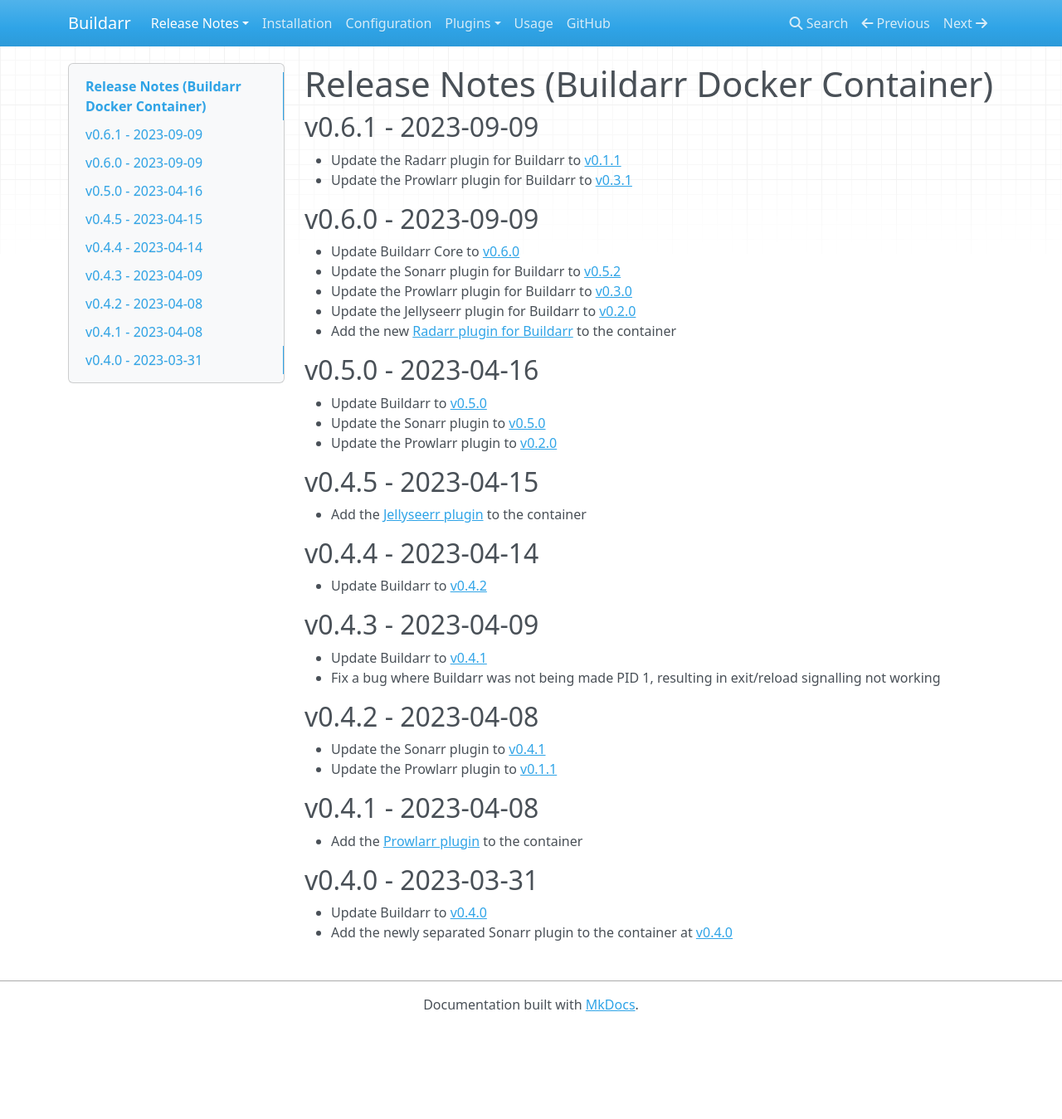
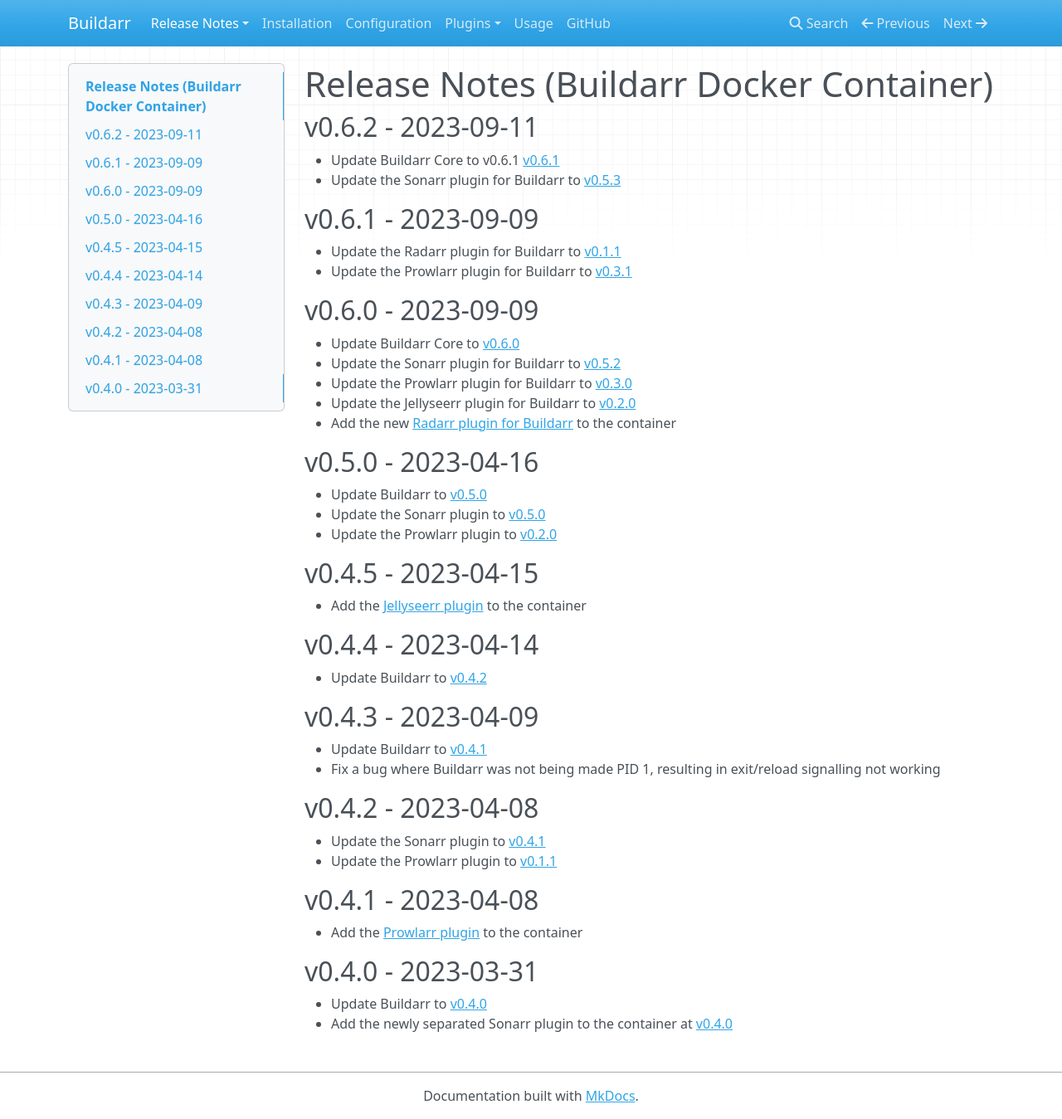
Before and after one commit to buildarr/buildarr-docs, an MkDocs documentation site: the page built from docs/docker/release-notes.md, in a window 1280 px wide and 1349 px high. Shown: the whole window at 83% size. Built offline with MkDocs 1.6.1, drawn with Linux system fonts in a browser that asks for light colours; nearby versions of some CDN libraries.

Commit message:
Update Buildarr container to v0.6.2 (#13)
* Add release notes
* Pull updated submodules
* Update Poetry lock files
* Remove VS Code project files from version control

```diff
--- a/docs/docker/release-notes.md
+++ b/docs/docker/release-notes.md
@@ -1,4 +1,10 @@
 # Release Notes (Buildarr Docker Container)
+
+## v0.6.2 - 2023-09-11
+
+* Update Buildarr Core to v0.6.1 [v0.6.1](https://buildarr.github.io/release-notes#v061-2023-09-11)
+* Update the Sonarr plugin for Buildarr to [v0.5.3](https://buildarr.github.io/plugins/sonarr/release-notes#v053-2023-09-11)
+
 
 ## v0.6.1 - 2023-09-09
 
--- a/requirements.txt
+++ b/requirements.txt
@@ -13,7 +13,7 @@ decorator==5.1.1 ; python_version >= "3.8" and python_version < "4.0"
 dnspython==2.4.2 ; python_version >= "3.8" and python_version < "4.0"
 email-validator==2.0.0.post2 ; python_version >= "3.8" and python_version < "4.0"
 ghp-import==2.1.0 ; python_version >= "3.8" and python_version < "4.0"
-griffe==0.36.1 ; python_version >= "3.8" and python_version < "4.0"
+griffe==0.36.2 ; python_version >= "3.8" and python_version < "4.0"
 idna==3.4 ; python_version >= "3.8" and python_version < "4.0"
 importlib-metadata==6.8.0 ; python_version >= "3.8" and python_version < "4.0"
 jinja2==3.1.2 ; python_version >= "3.8" and python_version < "4.0"
```
Also changed, not shown: 2 other files.
